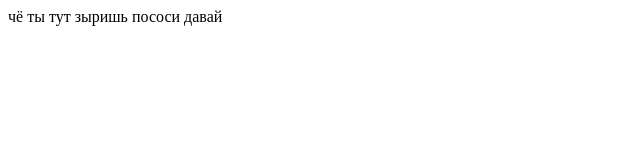
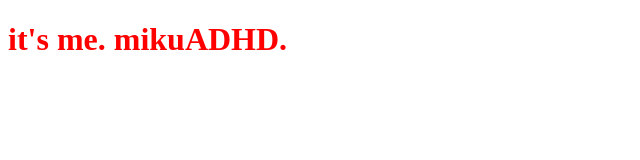
Before and after one commit to mikuadhd/mikuadhd.github.io, a plain HTML site: page index.html in a window 1280 px wide. Shown: the whole page, without its empty margins (0-640 px from the left). Drawn offline with Linux system fonts and the light colour scheme; files that its build step writes are made by us from their sources.

Commit message:
i'm still unemployed

```diff
--- /dev/null
+++ b/css/style.css
@@ -0,0 +1,3 @@
+html {
+    color: red;
+}
--- a/index.html
+++ b/index.html
@@ -1 +1,13 @@
-чё ты тут зыришь пососи давай
+<!DOCTYPE html>
+<html>
+    <head>
+        <meta charset="utf-8">
+        <link href="style.css" rel="stylesheet">
+        <title>mikuADHD - the silliest.</title>
+    </head>
+    <body>
+        <header>
+            <h1>it's me. mikuADHD.</h1>
+        </header>
+    </body>
+</html>
```
